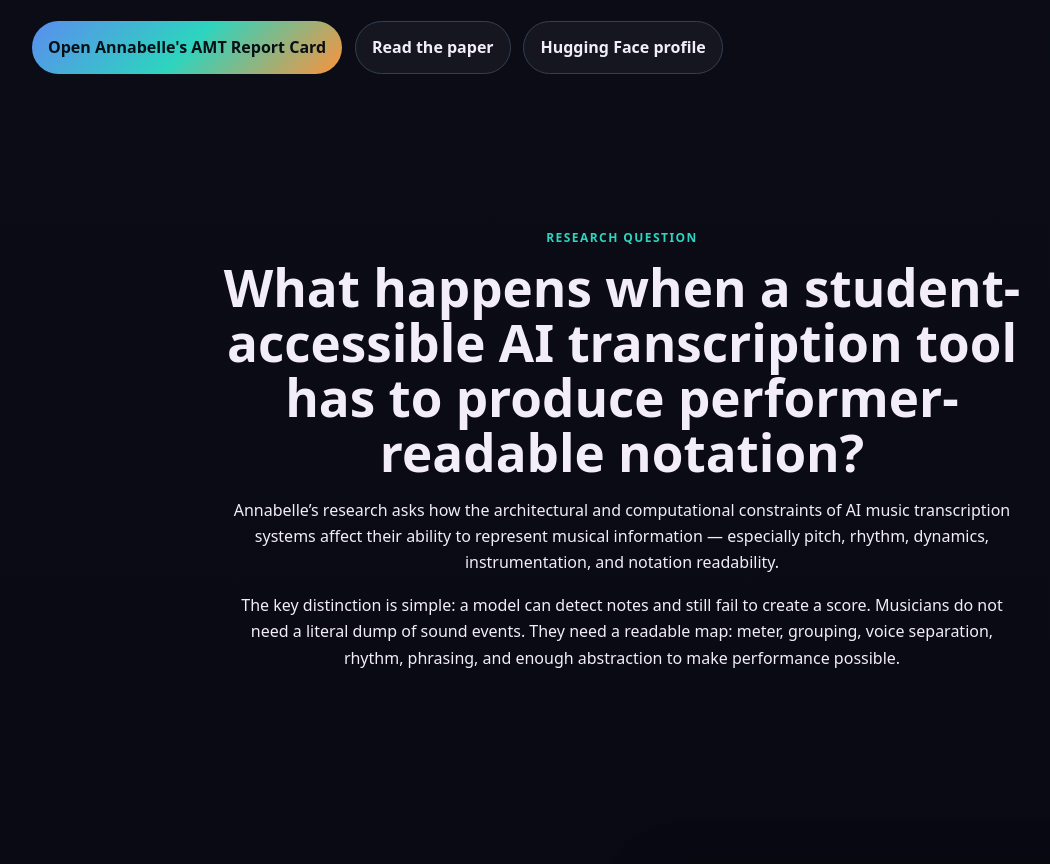
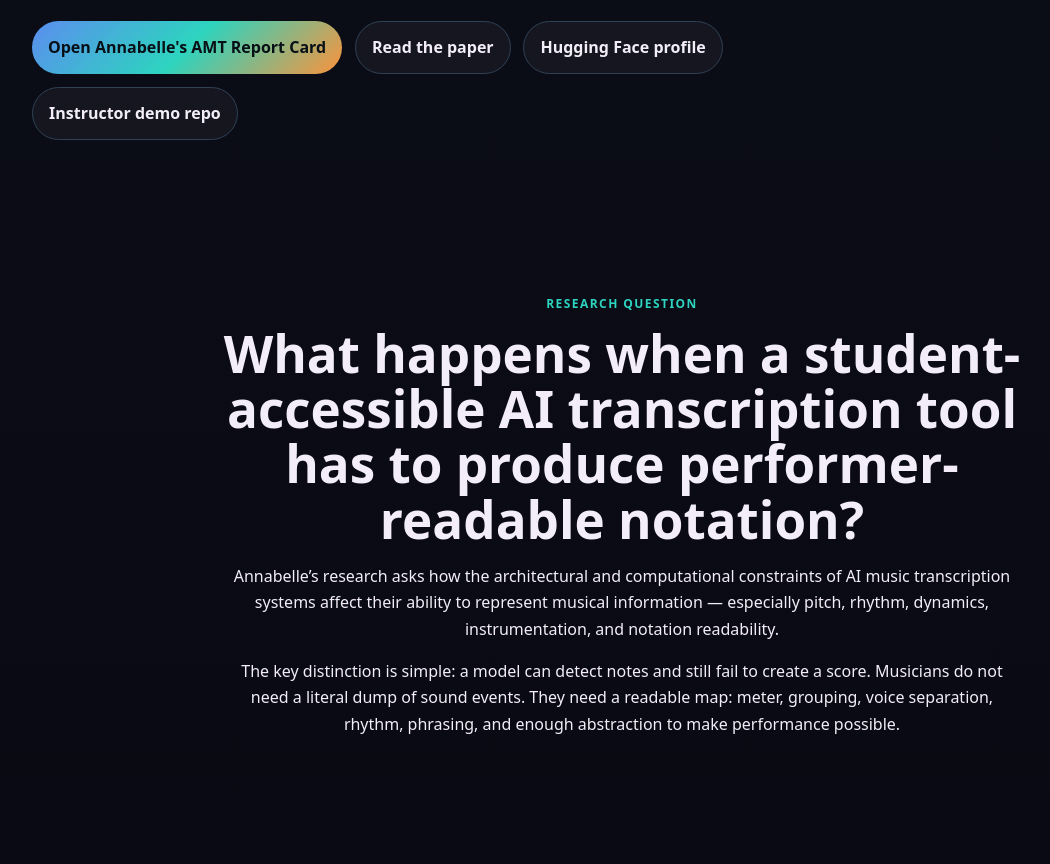
Before and after one commit to buildLittleWorlds/annabelle-amt-showcase, a plain HTML site: page docs/index.html in a window 1280 px wide. Shown: the part 1114-1978 px from the top of the page, without its empty margins (18-1068 px from the left). Drawn offline with Linux system fonts and the light colour scheme.

Commit message:
Document deployed showcase links

```diff
--- a/docs/index.html
+++ b/docs/index.html
@@ -34,6 +34,7 @@
           <a class="button primary" href="https://huggingface.co/spaces/annabelle-li/amt-report-card">Open Annabelle's AMT Report Card</a>
           <a class="button" href="https://github.com/annabelle-z-li/AI-research-level-2/blob/main/PAPER.md">Read the paper</a>
           <a class="button" href="https://huggingface.co/annabelle-li">Hugging Face profile</a>
+          <a class="button" href="https://github.com/buildLittleWorlds/annabelle-amt-showcase">Instructor demo repo</a>
         </div>
       </div>
 
```
Also changed, not shown: 3 other files.
